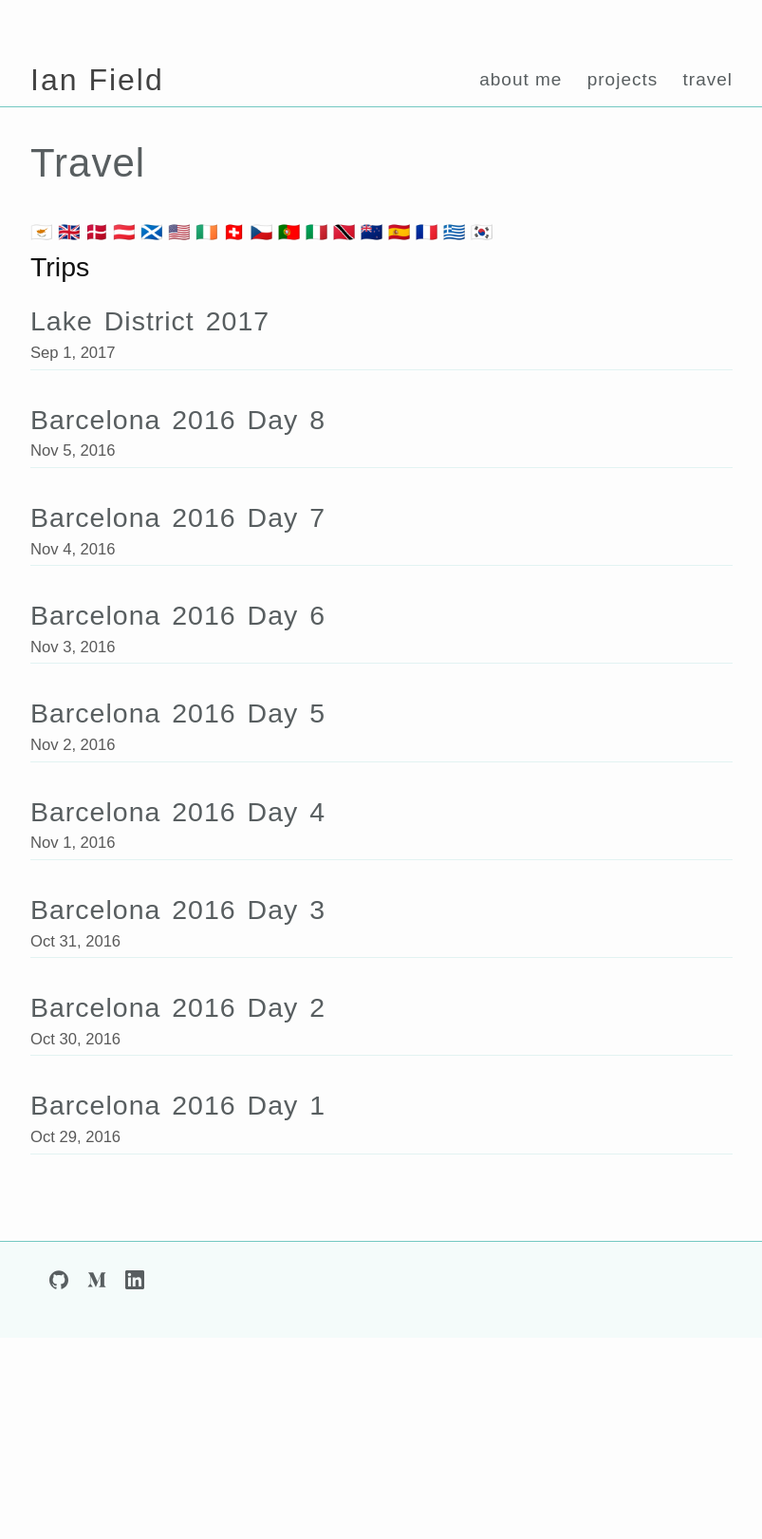
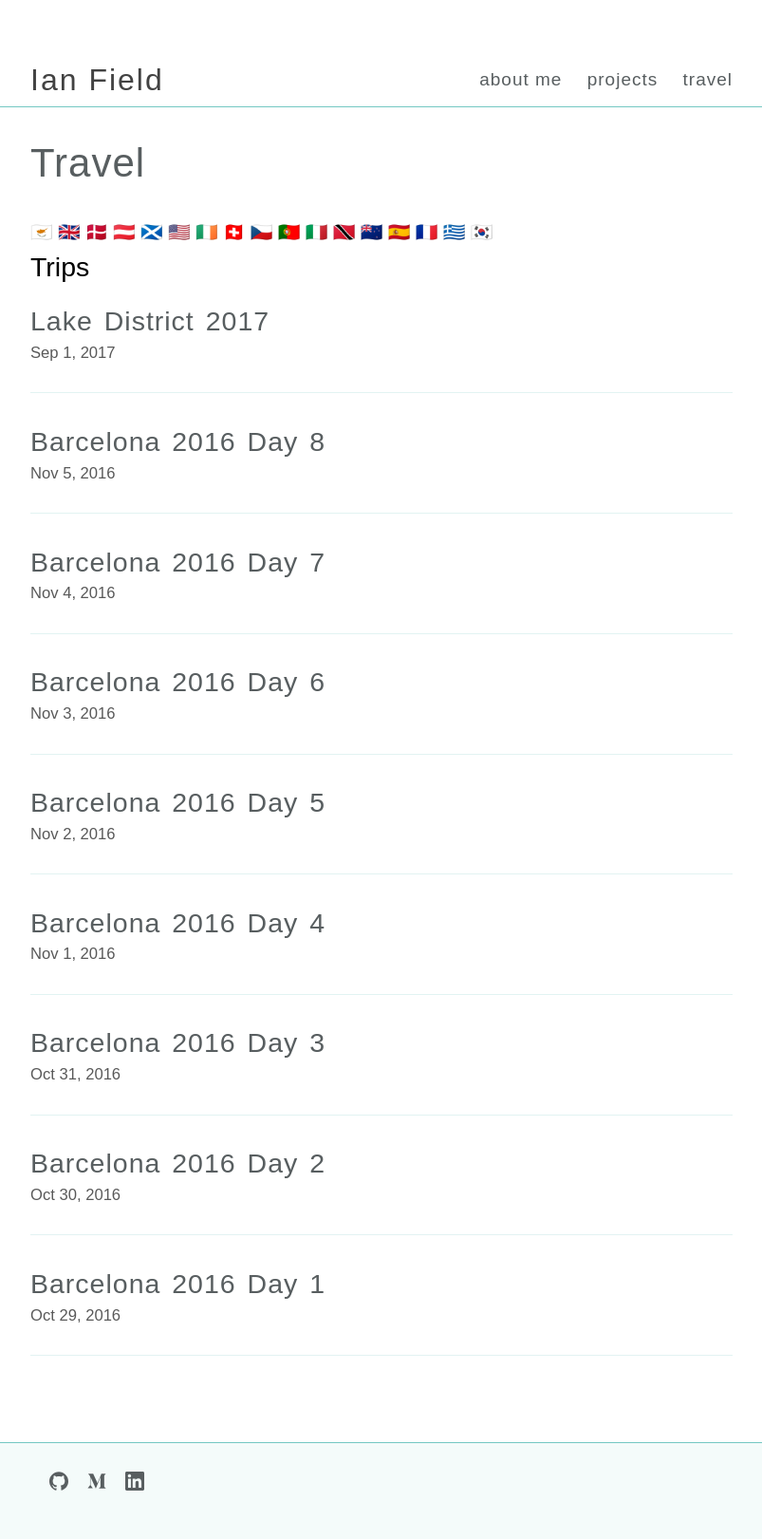
Before and after one commit to IanField90/ianfield90.github.io, a Jekyll site: the page built from travel.html, in a window 1280 px wide. Shown: the whole page at 95% size, without its empty margins (238-1041 px from the left). Built offline with Jekyll 4.4.1, drawn with Linux system fonts in a browser that asks for light colours; before the commit the page ends 1409 px from its top, so only the background shows below that.

Commit message:
Performance improvements

```diff
--- a/_includes/head.html
+++ b/_includes/head.html
@@ -11,7 +11,7 @@
   <meta name="distribution" content="global">
   <meta name="author" content="Ian Field">
 
-  <link href="https://fonts.googleapis.com/css?family=Hind+Siliguri:800,300" rel="stylesheet">
+  <link href="https://fonts.googleapis.com/css?family=Hind+Siliguri:800,300" rel="preload" as="style" onload="this.onload=null;this.rel='stylesheet'">
   <link rel="stylesheet" href="{{ "/css/main.css" | prepend: site.baseurl }}">
   <link rel="canonical" href="{{ page.url | replace:'index.html','' | prepend: site.baseurl | prepend: site.url }}">
   <link rel="alternate" type="application/rss+xml" title="{{ site.title }}" href="{{ "/feed.xml" | prepend: site.baseurl | prepend: site.url }}">
@@ -19,8 +19,5 @@
   <link rel="icon" sizes="32x32" href="/assets/favicon.ico">
   <link rel="manifest" href="/manifest.webmanifest">
 
-  <!-- <script type="module" src="/assets/map.js"></script> -->
-  <!-- <script src="/assets/map.js"></script> -->
-
 </script>
 </head>
--- a/_includes/header.html
+++ b/_includes/header.html
@@ -4,7 +4,7 @@
 
     <a class="site-title" href="{{ site.baseurl }}/">{{ site.title }}</a>
 
-    <nav class="site-nav">
+    <nav role="navigation" aria-label="Main" class="site-nav">
       <a href="#" class="menu-icon" aria-label="Menu">
         <svg viewBox="0 0 18 15" alt="Menu">
           <path fill="#e2f3f2" d="M18,1.484c0,0.82-0.665,1.484-1.484,1.484H1.484C0.665,2.969,0,2.304,0,1.484l0,0C0,0.665,0.665,0,1.484,0 h15.031C17.335,0,18,0.665,18,1.484L18,1.484z"/>
--- a/_layouts/default.html
+++ b/_layouts/default.html
@@ -3,7 +3,7 @@
 
   {% include head.html %}
 
-  <body>
+  <body role="main">
 
     {% include header.html %}
 
--- a/_sass/_base.scss
+++ b/_sass/_base.scss
@@ -15,8 +15,6 @@
  */
 body {
     font: $base-font-weight #{$base-font-size}/#{$base-line-height} $base-font-family;
-    color: $text-color;
-    background-color: $background-color;
     -webkit-text-size-adjust: 100%;
     -webkit-font-feature-settings: "kern" 1;
     -moz-font-feature-settings: "kern" 1;
@@ -217,7 +215,6 @@
 }
 
 hr.post-split {
-  display: block;
   height: 1px;
   border: 0;
   border-top: 1px solid lighten($accent-color, 50%);
@@ -240,7 +237,7 @@
 
 a.post-subtitle {
   &:hover {
-    color: lighten($accent-color, 10%);
+    color: $accent-color;
   }
 }
 
@@ -252,7 +249,7 @@
   text-decoration: underline;
 }
 
-a:hover span.date {
+a:hover p.date {
   color: lighten($accent-color, 20%);
 }
 
@@ -264,7 +261,7 @@
   border-top: 1px solid lighten($accent-color, 20%);
 }
 
-span.date {
+p.date {
   color: darken($grey-color, 16%);
   font-size: $small-font-size;
 }
--- a/_sass/_layout.scss
+++ b/_sass/_layout.scss
@@ -192,10 +192,7 @@
 .post-list {
     margin-left: 0;
     list-style: none;
-
-    > li {
-        margin-bottom: $spacing-unit;
-    }
+    margin-bottom: $spacing-unit;
 }
 
 .post-meta {
@@ -241,7 +238,7 @@
   }
 }
 
-ul.post-list h1 {
+.post-list h1 {
   letter-spacing: 1px;
   word-spacing: 3px;
 }
--- a/assets/map.js
+++ b/assets/map.js
@@ -20,6 +20,7 @@
         pinImg.src = new URL('/assets/pin@2x.png', import.meta.url).href;
         pinImg.style.height = '30px';
         pinImg.style.width = '30px';
+        pinImg.alt = `${title} pin`;
         marker.append(pinImg);
         mapElement.append(marker);
         latlngbounds.extend(new google.maps.LatLng(position));
--- a/travel.html
+++ b/travel.html
@@ -32,19 +32,19 @@
 
 <h2>Trips</h2>
 
-<ul class="post-list">
+<div class="post-list">
 
   {% for post in site.posts %}
   {% if post.categories contains 'Travel' %}
-  <li>
+  <div>
     <a href="{{ post.url }}">
-    <h1>{{ post.title }}</h1>
-    <p class="author">
-      <span class="date" style="float:left;">{{ post.date | date: "%b %-d, %Y" }}</span>
-    </p>
+      <h1>{{ post.title }}</h1>
+      <p class="date">
+        {{ post.date | date: "%b %-d, %Y" }}
+      </p>
     </a>
     <hr class="post-split" />
-  </li>
+  </div>
   {% endif %}
   {% endfor %}
-</ul>
+</div>
```
